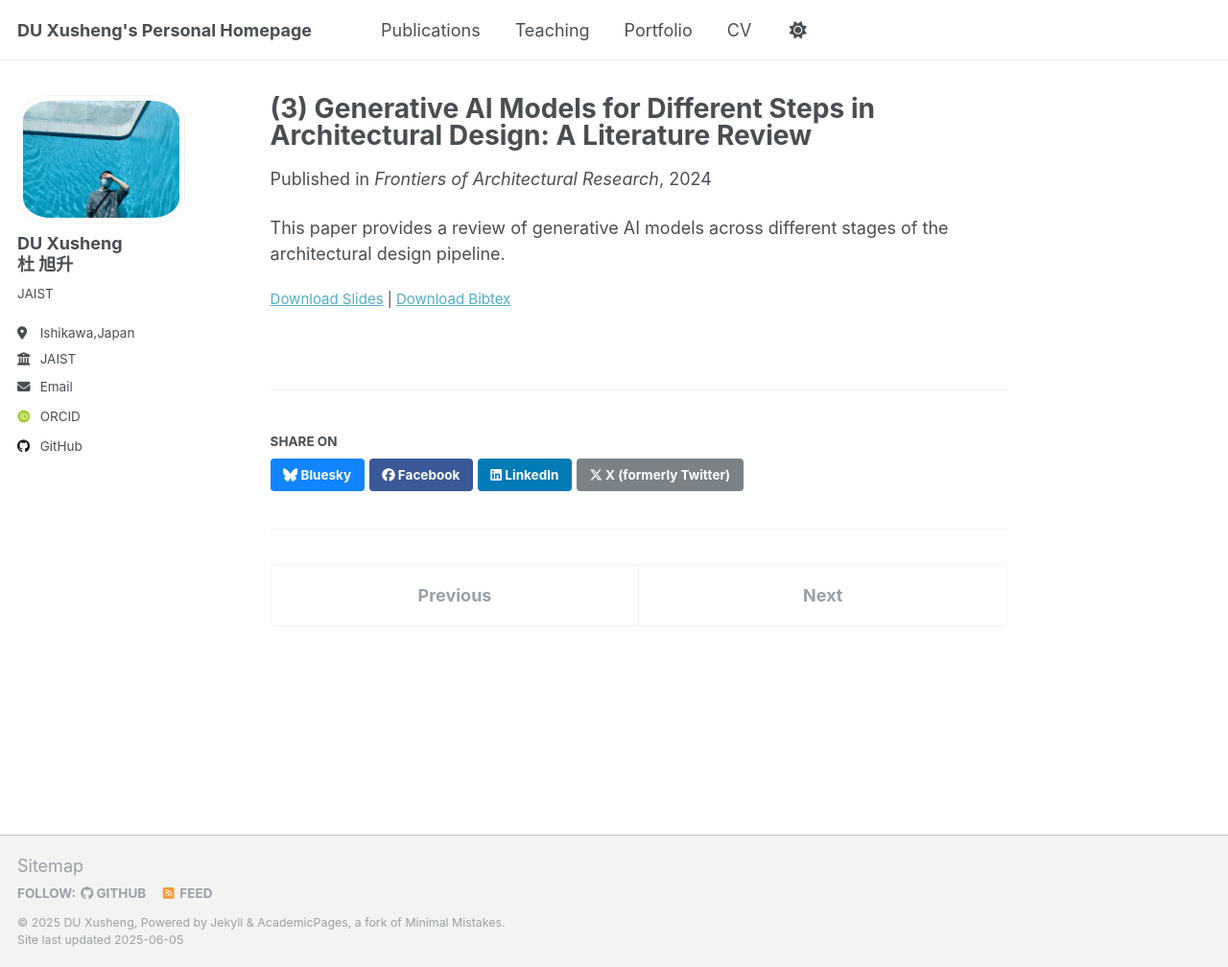
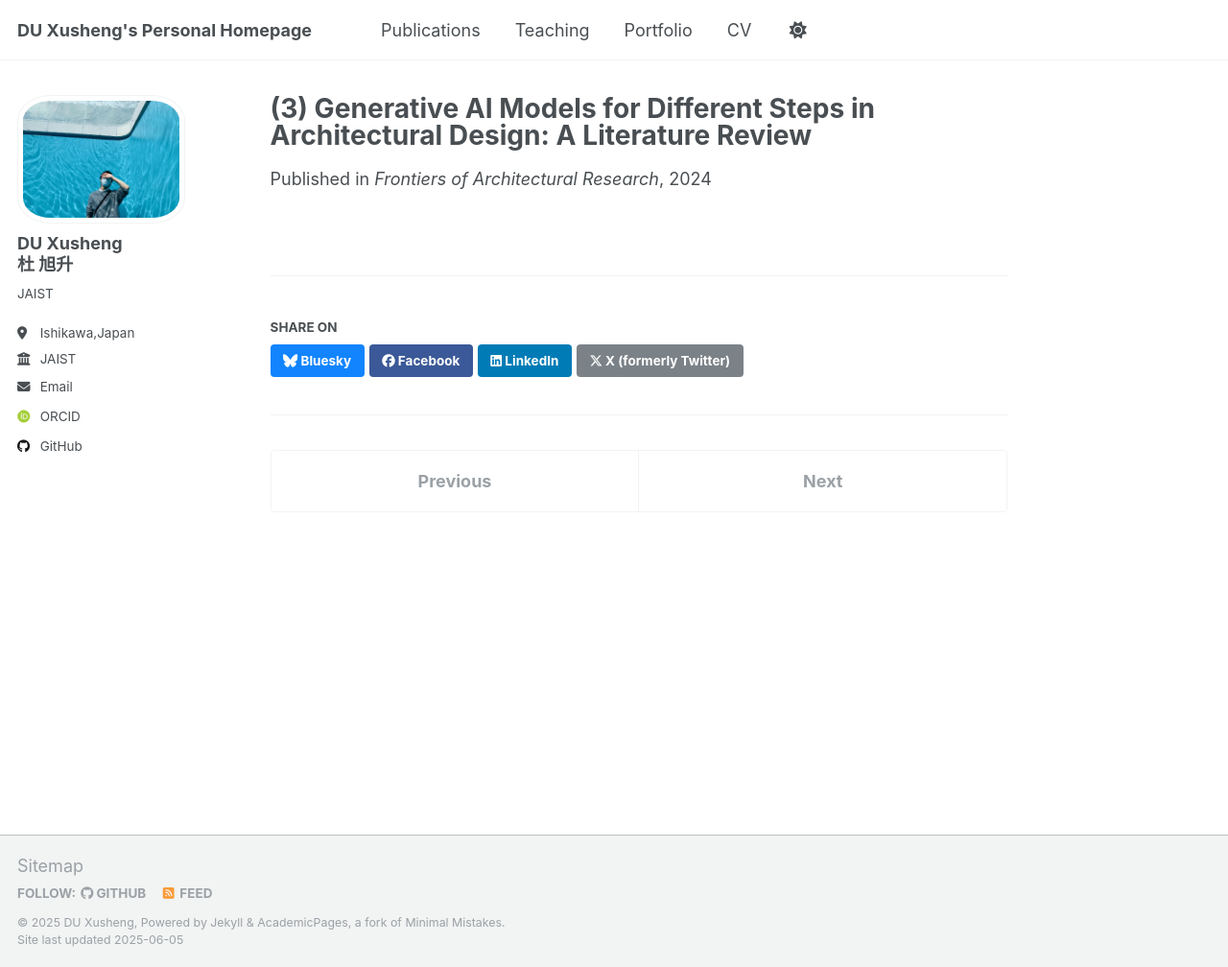
Before and after one commit to ToKyokushou/ToKyokushou.github.io, a Jekyll site: the page built from _publications/2024-01-generative-ai-architecture-review.md, in a window 1280 px wide and 1008 px high. Shown: the whole window at 96% size. Built offline with Jekyll 4.4.1, drawn with Linux system fonts in a browser that asks for light colours; some web fonts are replaced.

Commit message:
Update 2024-01-generative-ai-architecture-review.md

```diff
--- a/_publications/2024-01-generative-ai-architecture-review.md
+++ b/_publications/2024-01-generative-ai-architecture-review.md
@@ -7,8 +7,4 @@
 excerpt: 'A comprehensive literature review on the use of generative AI in architectural design workflows.'
 date: 2024-01-01
 venue: 'Frontiers of Architectural Research'
-slidesurl: ''
-paperurl: ''
-bibtexurl: ''
 ---
-This paper provides a review of generative AI models across different stages of the architectural design pipeline.
```
